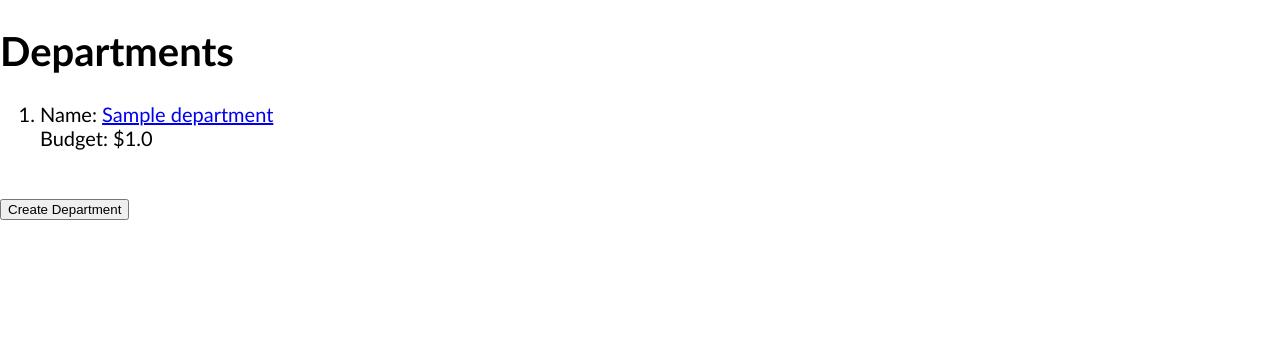
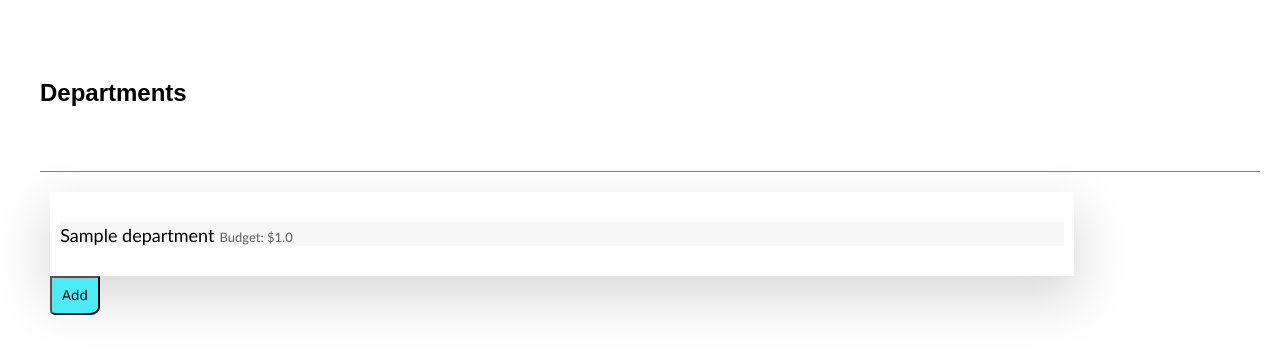
Before and after one commit to nss-day-cohort-38/bangazon-workforce-management-alpha-orionis, a Django app: template hrapp/templates/departments/list.html in a window 1280 px wide. Shown: the part 66-420 px from the top of the page. Run offline with Django 3.2, Linux system fonts and the light colour scheme; the template is opened without the code that fills it: values that come from a table or form of the project are taken from there, others are empty; tables that the repository leaves empty hold one stand-in row (values such as "Sample post").

Commit message:
basic styling on list views

```diff
--- a/hrapp/templates/departments/list.html
+++ b/hrapp/templates/departments/list.html
@@ -3,18 +3,21 @@
 
 
 {% block content %}
-<h1>Departments</h1>
+<div class="page-header">Departments</div>
 
-<ol>
+<section class="list-container">
+<div class="list-box">
 {% for department in departments %}
-    <li>
-        Name:   <a href="{% url 'hrapp:department' department.id %}">{{ department.department_name }}</a>
-        </br>
-        Budget: ${{department.budget}}
-    </li>
-    </br>
+    <p class="list-row">
+        <a class="list-title" href="{% url 'hrapp:department' department.id %}">{{ department.department_name }}</a>
+
+        <a class="list-detail">Budget: ${{department.budget}}</a>
+    </p>
+
 {% endfor %}
-</ol>
-<button onclick="window.location.href='/departments/form'">Create Department</button>
+
+</div>
+<button class="bang-button color2 border-radius-bottom" onclick="window.location.href='/departments/form'">Add</button>
+</section>
 
 {% endblock content %}
```
Also changed, not shown: hrapp/templates/computers/list.html (+10 -7 lines), hrapp/templates/employees/list.html (+11 -9 lines).
